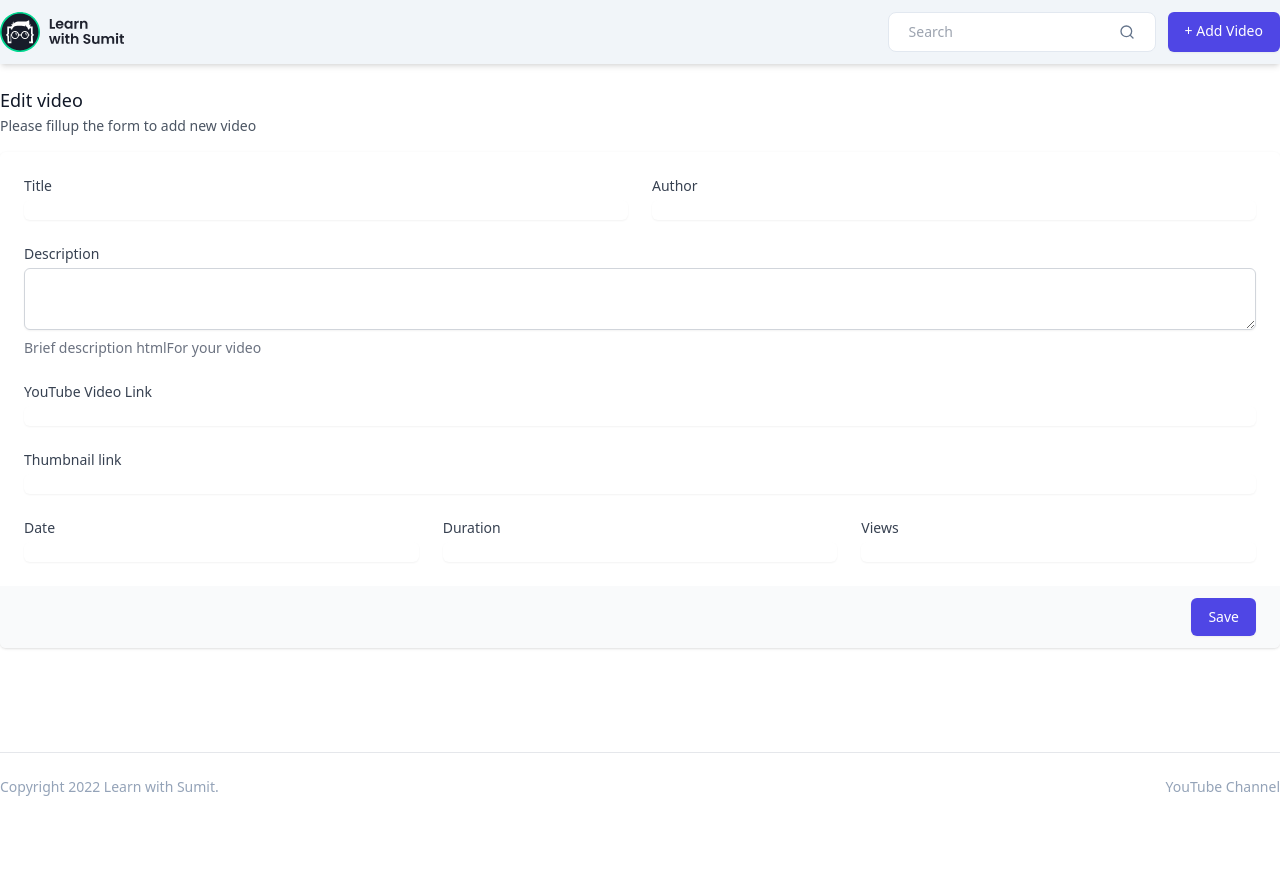
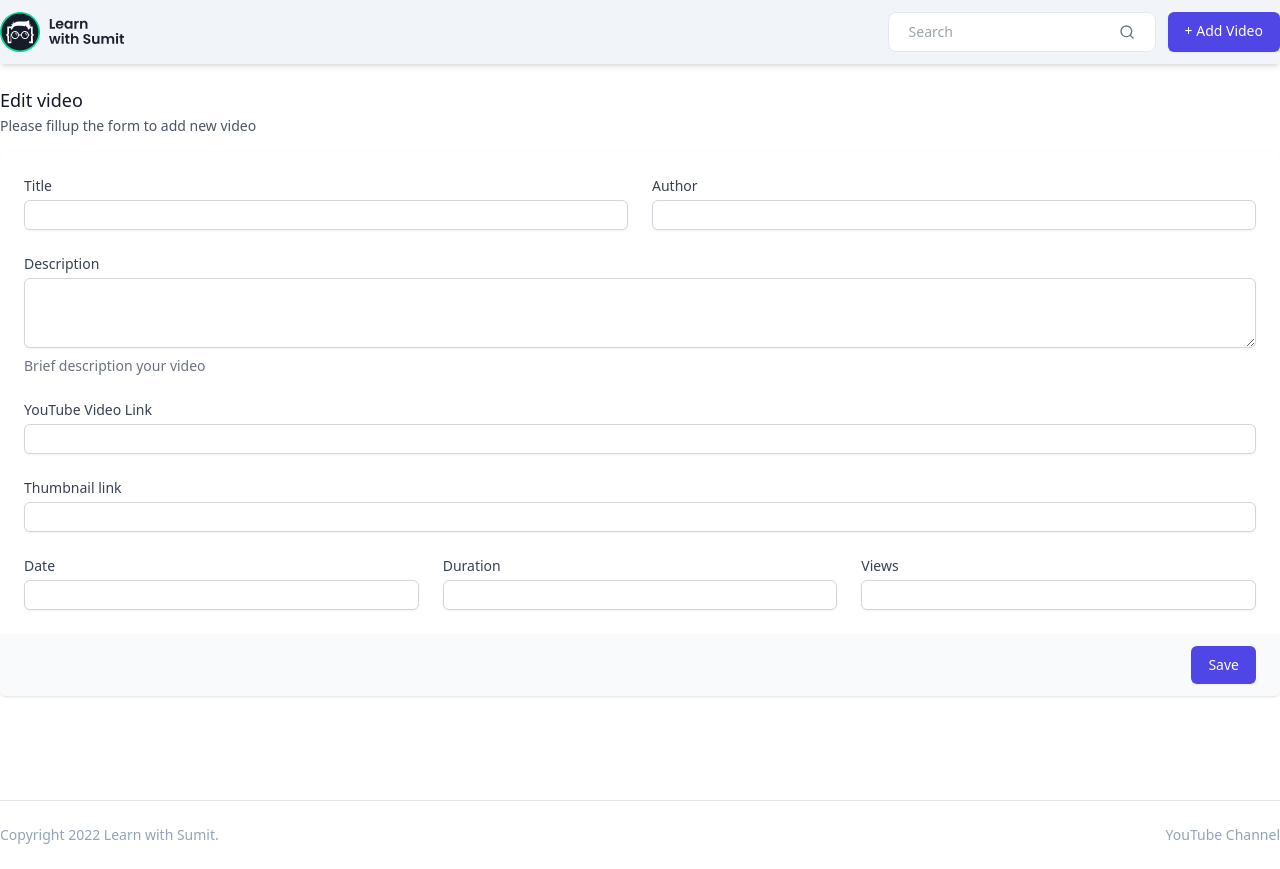
Before and after one commit to MohammadNaiem65/redux-starter, a React (Vite) app: page /edit-video/1 in a window 1280 px wide. Before the commit the page ends 821 px from the top, so only its background shows below. Built offline with nearby package versions, Linux system fonts and the light colour scheme.

Commit message:
created addVideo mutation to add video

```diff
--- a/src/components/Navbar.jsx
+++ b/src/components/Navbar.jsx
@@ -26,11 +26,11 @@ export default function Navbar() {
 							alt='Search'
 						/>
 					</div>
-					<a
-						href='add-video.html'
+					<Link
+						to='/add-video'
 						className='inline-flex justify-center py-2 px-4 border border-transparent shadow-sm text-sm font-medium rounded-md text-white bg-indigo-600 hover:bg-indigo-700 focus:outline-none focus:ring-0 focus:ring-offset-0 focus:ring-indigo-500'>
 						+ Add Video
-					</a>
+					</Link>
 				</div>
 			</div>
 		</nav>
--- a/src/components/Video.jsx
+++ b/src/components/Video.jsx
@@ -10,7 +10,7 @@ export default function Video({ video }) {
 					<Link to={`/video/${id}`}>
 						<img
 							src={thumbnail}
-							className='w-full h-auto'
+							className='w-full h-[10.875rem] object-cover'
 							alt={title}
 						/>
 					</Link>
--- a/src/features/apiSlice/apiSlice.js
+++ b/src/features/apiSlice/apiSlice.js
@@ -8,6 +8,7 @@ const apiSlice = createApi({
 	endpoints: (builder) => ({
 		getVideos: builder.query({
 			query: () => '/videos',
+			keepUnusedDataFor: 600,
 		}),
 		getVideo: builder.query({
 			query: (videoId) => `/videos/${videoId}`,
@@ -22,9 +23,20 @@ const apiSlice = createApi({
 				return queryString;
 			},
 		}),
+		addVideo: builder.mutation({
+			query: (data) => ({
+				url: '/videos',
+				method: 'POST',
+				body: data,
+			}),
+		}),
 	}),
 });
 
 export default apiSlice;
-export const { useGetVideosQuery, useGetVideoQuery, useGetRelatedVideosQuery } =
-	apiSlice;
+export const {
+	useGetVideosQuery,
+	useGetVideoQuery,
+	useGetRelatedVideosQuery,
+	useAddVideoMutation,
+} = apiSlice;
--- a/src/pages/AddVideo.jsx
+++ b/src/pages/AddVideo.jsx
@@ -1,9 +1,42 @@
+import { useState } from 'react';
 import { useLocation } from 'react-router-dom';
+
+import { useAddVideoMutation } from '../features/apiSlice/apiSlice';
+import { useEffect } from 'react';
+import { useNavigate } from 'react-router-dom';
+import Error from '../components/Error';
 
 export default function AddVideo() {
 	const path = useLocation().pathname?.split('/');
 	const pathType = path[1]?.split('-')[0];
 	const id = path[2];
+	const navigate = useNavigate();
+
+	const [addVideo, { isSuccess, isError, error }] = useAddVideoMutation();
+
+	const [data, setData] = useState({
+		title: '',
+		description: '',
+		author: '',
+		date: '',
+		duration: '',
+		views: '',
+		link: '',
+		thumbnail: '',
+	});
+
+	const submitData = (e) => {
+		e.preventDefault();
+		``;
+
+		addVideo(data);
+	};
+
+	useEffect(() => {
+		if (isSuccess) {
+			navigate('/');
+		}
+	}, [navigate, isSuccess]);
 
 	return (
 		<section className='pt-6 pb-20 min-h-[calc(100vh_-_157px)]'>
@@ -19,8 +52,9 @@ export default function AddVideo() {
 							Please fillup the form to add new video
 						</p>
 					</div>
+
 					<div className='mt-5 md:mt-0 md:col-span-2'>
-						<form action='#' method='POST'>
+						<form onSubmit={submitData}>
 							<div className='shadow overflow-hidden sm:rounded-md'>
 								<div className='px-4 py-5 bg-white sm:p-6'>
 									<div className='grid grid-cols-6 gap-6'>
@@ -35,7 +69,15 @@ export default function AddVideo() {
 												name='first-name'
 												id='first-name'
 												autoComplete='given-name'
-												className='mt-1 focus:ring-indigo-500 focus:border-indigo-500 block w-full shadow-sm sm:text-sm border-gray-300 rounded-md'
+												className='mt-1 px-3 py-1 focus:ring-indigo-500 focus:border-indigo-500 block w-full shadow-sm sm:text-sm border border-gray-300 rounded-md'
+												value={data.title}
+												onChange={(e) =>
+													setData((prev) => ({
+														...prev,
+														title: e.target.value,
+													}))
+												}
+												required
 											/>
 										</div>
 
@@ -50,7 +92,15 @@ export default function AddVideo() {
 												name='last-name'
 												id='last-name'
 												autoComplete='family-name'
-												className='mt-1 focus:ring-indigo-500 focus:border-indigo-500 block w-full shadow-sm sm:text-sm border-gray-300 rounded-md'
+												className='mt-1 px-3 py-1 focus:ring-indigo-500 focus:border-indigo-500 block w-full shadow-sm sm:text-sm border border-gray-300 rounded-md'
+												value={data.author}
+												onChange={(e) =>
+													setData((prev) => ({
+														...prev,
+														author: e.target.value,
+													}))
+												}
+												required
 											/>
 										</div>
 
@@ -65,11 +115,20 @@ export default function AddVideo() {
 													id='about'
 													name='about'
 													rows='3'
-													className='shadow-sm focus:ring-indigo-500 focus:border-indigo-500 mt-1 block w-full sm:text-sm border border-gray-300 rounded-md'></textarea>
+													className='px-3 py-1 shadow-sm focus:ring-indigo-500 focus:border-indigo-500 mt-1 block w-full sm:text-sm border border-gray-300 rounded-md'
+													value={data.description}
+													onChange={(e) =>
+														setData((prev) => ({
+															...prev,
+															description:
+																e.target.value,
+														}))
+													}
+													required
+												/>
 											</div>
 											<p className='mt-2 text-sm text-gray-500'>
-												Brief description htmlFor your
-												video
+												Brief description your video
 											</p>
 										</div>
 
@@ -84,7 +143,15 @@ export default function AddVideo() {
 												name='email-address'
 												id='email-address'
 												autoComplete='email'
-												className='mt-1 focus:ring-indigo-500 focus:border-indigo-500 block w-full shadow-sm sm:text-sm border-gray-300 rounded-md'
+												className='mt-1 px-3 py-1 focus:ring-indigo-500 focus:border-indigo-500 block w-full shadow-sm sm:text-sm border border-gray-300 rounded-md'
+												value={data.link}
+												onChange={(e) =>
+													setData((prev) => ({
+														...prev,
+														link: e.target.value,
+													}))
+												}
+												required
 											/>
 										</div>
 
@@ -99,7 +166,16 @@ export default function AddVideo() {
 												name='street-address'
 												id='street-address'
 												autoComplete='street-address'
-												className='mt-1 focus:ring-indigo-500 focus:border-indigo-500 block w-full shadow-sm sm:text-sm border-gray-300 rounded-md'
+												className='mt-1 px-3 py-1 focus:ring-indigo-500 focus:border-indigo-500 block w-full shadow-sm sm:text-sm border border-gray-300 rounded-md'
+												value={data.thumbnail}
+												onChange={(e) =>
+													setData((prev) => ({
+														...prev,
+														thumbnail:
+															e.target.value,
+													}))
+												}
+												required
 											/>
 										</div>
 
@@ -114,7 +190,15 @@ export default function AddVideo() {
 												name='city'
 												id='city'
 												autoComplete='address-level2'
-												className='mt-1 focus:ring-indigo-500 focus:border-indigo-500 block w-full shadow-sm sm:text-sm border-gray-300 rounded-md'
+												className='mt-1 px-3 py-1 focus:ring-indigo-500 focus:border-indigo-500 block w-full shadow-sm sm:text-sm border border-gray-300 rounded-md'
+												value={data.date}
+												onChange={(e) =>
+													setData((prev) => ({
+														...prev,
+														date: e.target.value,
+													}))
+												}
+												required
 											/>
 										</div>
 
@@ -129,7 +213,16 @@ export default function AddVideo() {
 												name='region'
 												id='region'
 												autoComplete='address-level1'
-												className='mt-1 focus:ring-indigo-500 focus:border-indigo-500 block w-full shadow-sm sm:text-sm border-gray-300 rounded-md'
+												className='mt-1 px-3 py-1 focus:ring-indigo-500 focus:border-indigo-500 block w-full shadow-sm sm:text-sm border border-gray-300 rounded-md'
+												value={data.duration}
+												onChange={(e) =>
+													setData((prev) => ({
+														...prev,
+														duration:
+															e.target.value,
+													}))
+												}
+												required
 											/>
 										</div>
 
@@ -144,11 +237,23 @@ export default function AddVideo() {
 												name='postal-code'
 												id='postal-code'
 												autoComplete='postal-code'
-												className='mt-1 focus:ring-indigo-500 focus:border-indigo-500 block w-full shadow-sm sm:text-sm border-gray-300 rounded-md'
+												className='mt-1 px-3 py-1 focus:ring-indigo-500 focus:border-indigo-500 block w-full shadow-sm sm:text-sm border border-gray-300 rounded-md'
+												value={data.views}
+												onChange={(e) =>
+													setData((prev) => ({
+														...prev,
+														views: e.target.value,
+													}))
+												}
+												required
 											/>
 										</div>
 									</div>
 								</div>
+
+								{/* show error */}
+								{isError && <Error message={error.message} />}
+
 								<div className='px-4 py-3 bg-gray-50 text-right sm:px-6'>
 									<button
 										type='submit'
```
Also changed, not shown: 1 other file (tests, documents, lock files or other folders).
